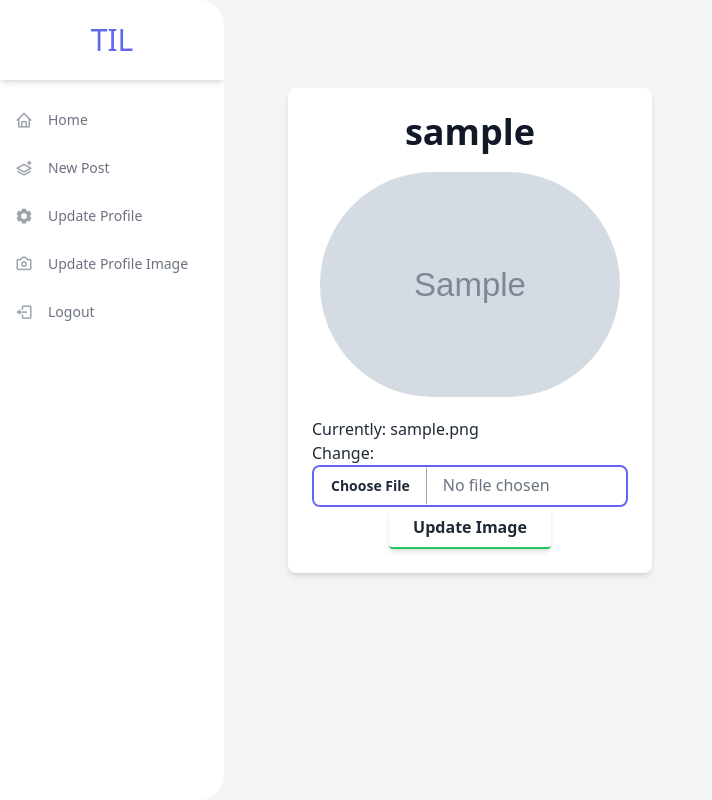
After one commit to kemetcalf/Django_201_Project, a Django app: page /profiles/1/img_update/ in a window 1280 px wide. The commit adds this page. Shown: the whole page, without its empty margins (0-712 px from the left). Run offline with Django 4.2, Linux system fonts and the light colour scheme; a user stored in the database is signed in; tables that the repository leaves empty hold one stand-in row (values such as "Sample post"); grey boxes marked "Sample" are stand-in pictures; some libraries are stand-ins or nearby versions.

Commit message:
Dynamic follower count, Profile update form, Profile image update form

```diff
--- /dev/null
+++ b/profiles/forms_img.py
@@ -0,0 +1,25 @@
+from django import forms
+from .models import Profile
+from django.contrib.auth.models import User
+
+
+class ImgUpdateForm(forms.ModelForm):
+
+    class Meta:
+        model = Profile
+        fields = ('image',)
+        help_texts = {
+            'image': None,
+        }
+        labels = {
+            'image': '',
+            'currently': None,
+        }
+
+        widgets = {
+            'image': forms.ClearableFileInput(attrs={'class': 'block w-full text-base text-gray-500 border-2 border-indigo-500 rounded-lg file:bg-white file:mr-4 file:py-2 file:px-4 file:border file:border-r file:border-1 file:border-gray-50 file:border-y-transparent file:border-l-transparent  file:text-sm file:font-semibold file:text-gray-800 hover:file:bg-green-600 hover:file:bg-green-500 hover:file:text-white'},)
+        }
+
+
+profile = User.objects.get(id=1)
+form = ImgUpdateForm(instance=profile)
--- a/profiles/models.py
+++ b/profiles/models.py
@@ -12,7 +12,7 @@ class Profile(models.Model):
         related_name="profile"
     )
     slug = models.SlugField(null=True)
-    image = ImageField(upload_to='profiles')
+    image = models.ImageField(upload_to='profiles',)
 
     def __str__(self):
         return self.user.username
--- /dev/null
+++ b/profiles/templates/profiles/img_update.html
@@ -0,0 +1,30 @@
+{% extends "base.html" %}
+{% load thumbnail%}
+
+
+{% block title %}Update Profile Image{% endblock title %}
+
+{% block body %}
+{% block content %}
+
+
+<div id="image_update" class="flex flex-col grow-0 rounded-lg shadow-md items-center bg-white text-gray-800 space-y-5 p-6 mt-6">
+    <a href="{% url 'profiles:update' request.user.profile.id %}">
+        <h1 class="text-start text-4xl text-gray-900 font-semibold hover:font-black hover:text-indigo-500">{{ user.username }}</h1>
+    </a>
+
+    {% thumbnail user.profile.image "300x300" crop="center" as im %}
+    <img src="{{ im.url }}" width='300' height='300' class="rounded-full border-solid border-white border-1">
+    {% endthumbnail %}
+    <form method="POST" action="." enctype="multipart/form-data"  class="sm:mt-6">
+        {% csrf_token %}
+        {{ form.as_p }}
+        <div class="flex flex-col items-center grow-0 mx-auto">
+            <button class="bg-white text-gray-800 font-bold rounded border-b-2 border-green-500 hover:border-green-600 hover:bg-green-500 hover:text-white shadow-md py-2 px-6 inline-flex items-center" type="submit">Update Image</button>
+          </div>
+    </form>
+</div>
+
+
+{% endblock content %}
+{% endblock body %}
--- a/profiles/urls.py
+++ b/profiles/urls.py
@@ -9,4 +9,6 @@ urlpatterns = [
     path("<str:username>/", views.ProfileDetailView.as_view(), name="detail"),
     path("<slug:id>/update/",
          views.ProfileUpdateView.as_view(), name="update"),
+    path("<slug:id>/img_update/",
+         views.ImgUpdateView.as_view(), name="img_update"),
 ]
--- a/profiles/views.py
+++ b/profiles/views.py
@@ -6,8 +6,9 @@ from django.http import JsonResponse, HttpResponseBadRequest
 
 from feed.models import Post
 from followers.models import Follower
-from . models import Profile
+from profiles.models import Profile
 from . forms import UpdateForm
+from . forms_img import ImgUpdateForm
 
 
 class ProfileDetailView(DetailView):
@@ -37,12 +38,37 @@ class ProfileDetailView(DetailView):
 # follow one of the tutorials on this one; still geting NoReverseMatch with profile_update
 
 
-class ProfileUpdateView(UpdateView):
+class ProfileUpdateView(LoginRequiredMixin, UpdateView):
+    # LoginRequiredMixin attrs
+    login_url = '/login/'
+    redirect_field_name = 'redirect_to'
+
+    # UpdateView attrs
     model = User
     form_class = UpdateForm
     template_name = "profiles/update.html"
     success_url = '/'
     context_object_name = "update"
+    slug_field = "id"
+    slug_url_kwarg = "id"
+
+    def get_context_data(self, **kwargs):
+        context = super().get_context_data(**kwargs)
+        context['profile'] = User.profile
+        return context
+
+
+class ImgUpdateView(LoginRequiredMixin, UpdateView):
+    # LoginRequiredMixin attrs
+    login_url = '/login/'
+    redirect_field_name = 'redirect_to'
+
+    # ImgUpdateView attrs
+    model = Profile
+    form_class = ImgUpdateForm
+    template_name = "profiles/img_update.html"
+    success_url = '/'
+    context_object_name = "img_update"
     slug_field = "id"
     slug_url_kwarg = "id"
 
--- a/til/templates/base.html
+++ b/til/templates/base.html
@@ -38,6 +38,16 @@
                 <span class="text-sm font-medium">Update Profile</span>
               </a>
             </li>
+            <li>
+              <a href="{% url 'profiles:img_update' request.user.profile.id %}" class="flex flex-row items-center h-12 transform hover:translate-x-2 transition-transform ease-in duration-200 text-gray-500 hover:text-gray-800">
+                <span class="inline-flex items-center justify-center h-12 w-12 text-lg text-gray-400"><i class="bx bx-camera"></i></span>
+                <span class="text-sm font-medium">Update Profile Image</span>
+              </a>
+            </li>
+
+
+
+
             <li>
                 <a href="{% url 'account_logout' %}" class="flex flex-row items-center h-12 transform hover:translate-x-2 transition-transform ease-in duration-200 text-gray-500 hover:text-gray-800">
                   <span class="inline-flex items-center justify-center h-12 w-12 text-lg text-gray-400"><i class="bx bx-log-out"></i></span>
```
Also changed, not shown: profiles/forms.py (+12 -7 lines), profiles/templates/profiles/update.html (+21 -23 lines), profiles/migrations/0005_alter_profile_image.py (added).
